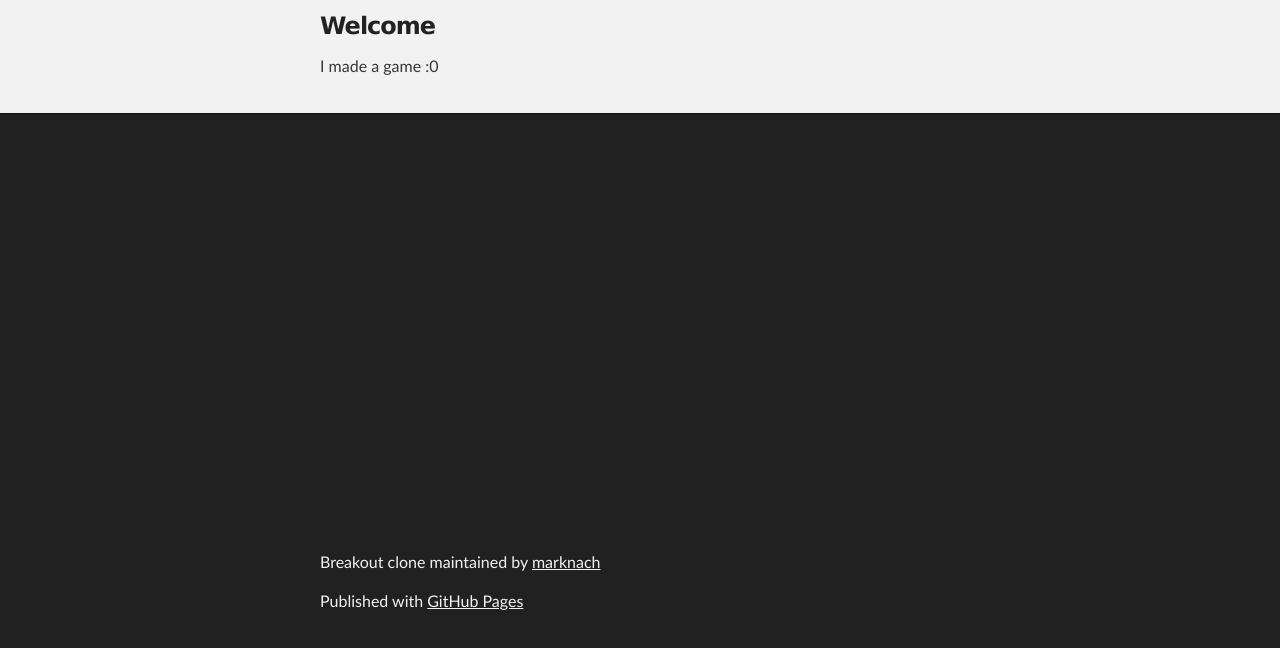
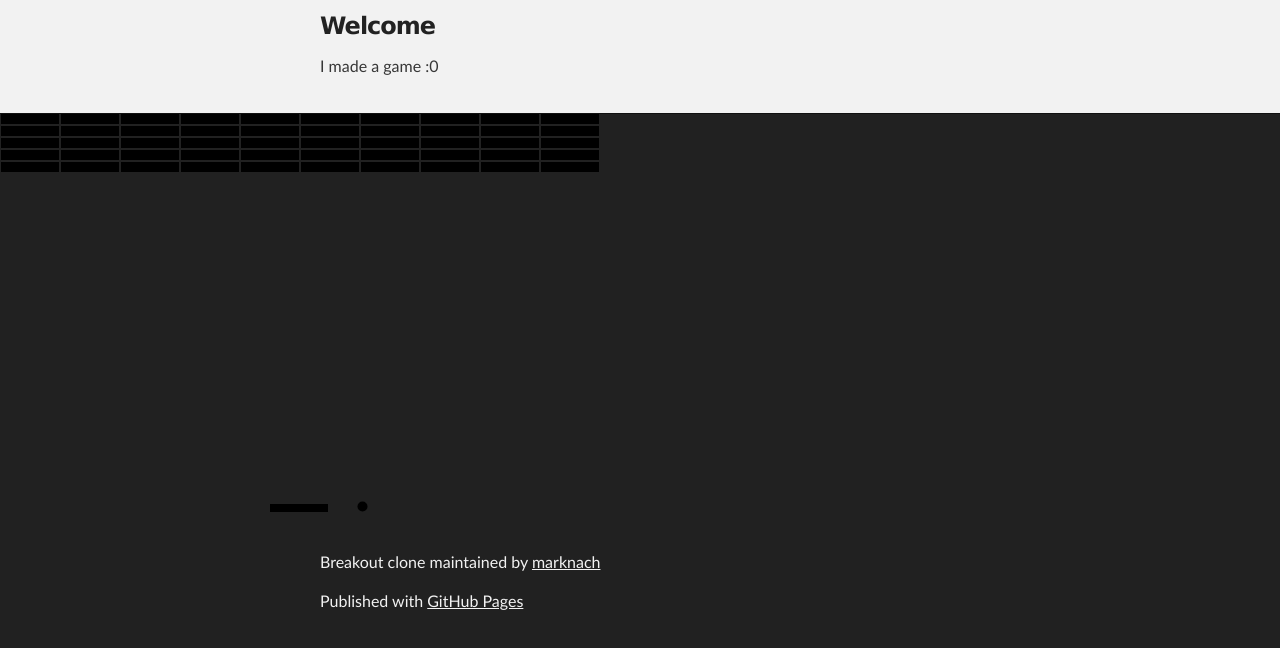
Before and after one commit to marknach/breakout_clone, a plain HTML site: page index.html in a window 1280 px wide. Shown: the part 252-900 px from the top of the page. Drawn offline with Linux system fonts and the light colour scheme.

Commit message:
Update index.html

```diff
--- a/index.html
+++ b/index.html
@@ -9,7 +9,7 @@
     <link rel="stylesheet" type="text/css" media="screen" href="stylesheets/stylesheet.css">
 
     <title>Breakout clone</title>
-    <script src="javascript/game.js"></script>
+    <script src="javascripts/game.js"></script>
   </head>
 
   <body onload="onLoad();">
```
